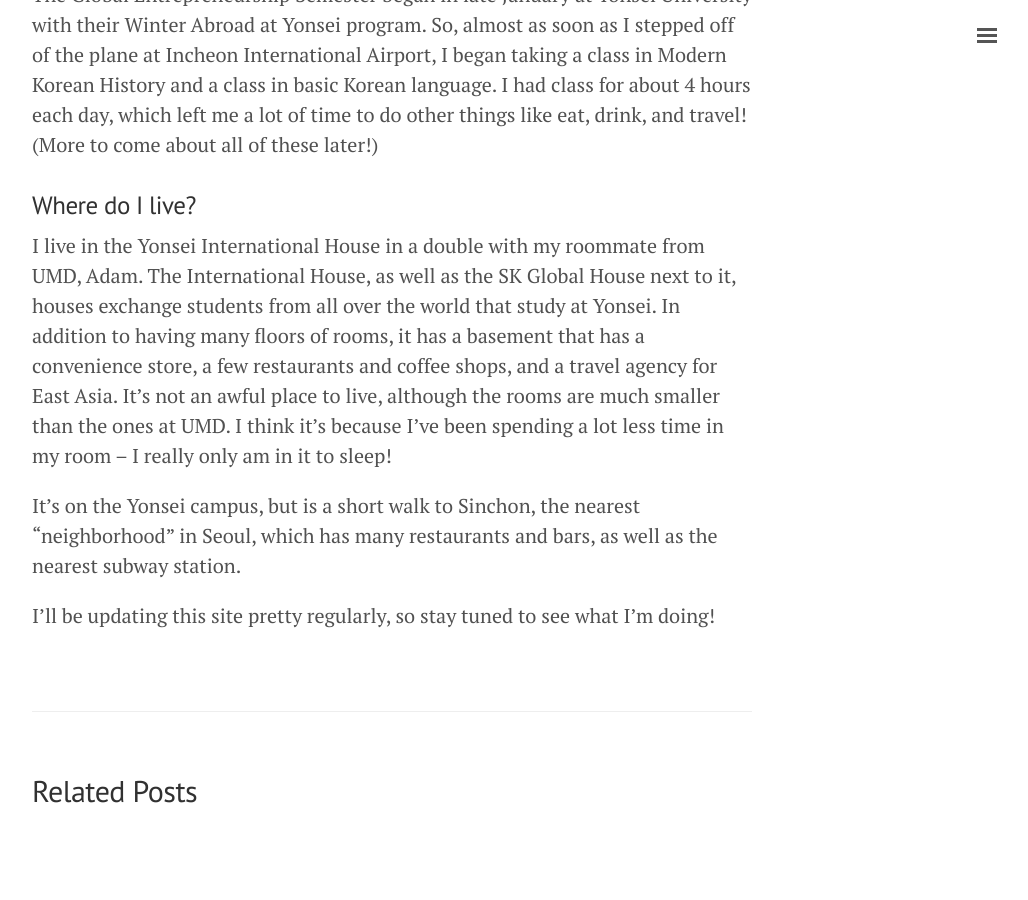
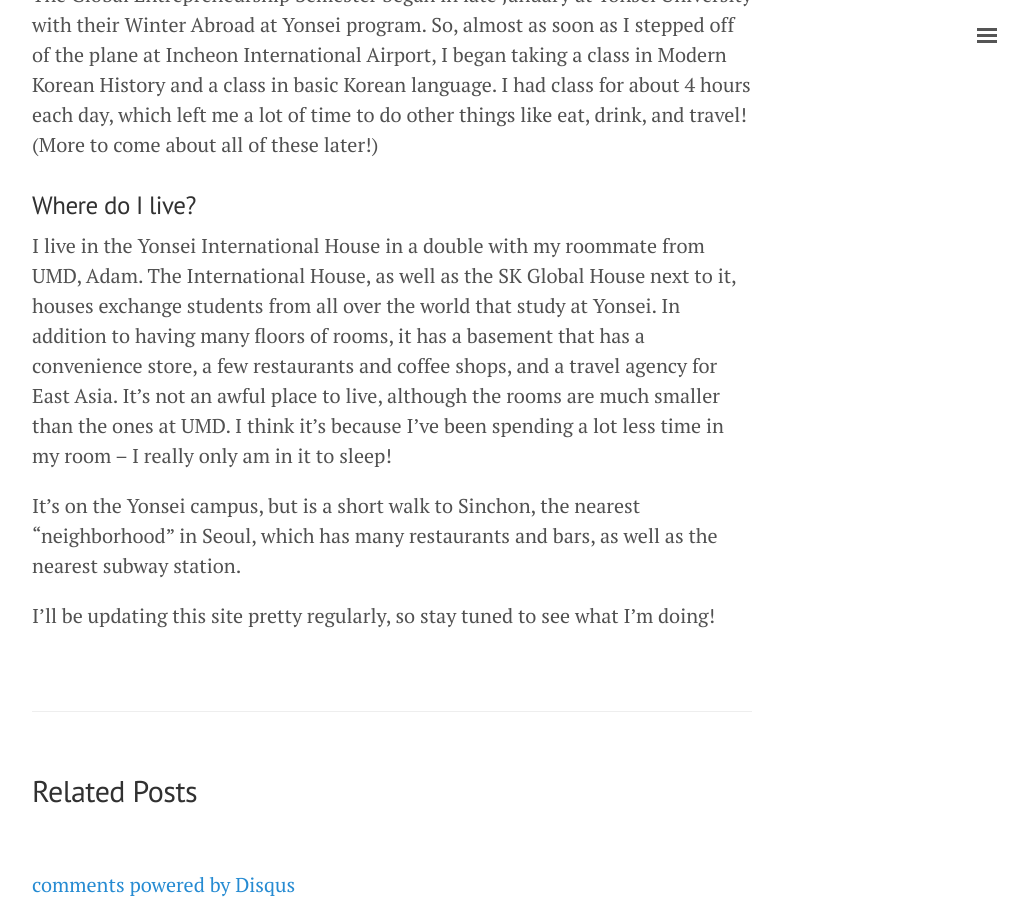
Before and after one commit to sw3dish/studying_seoul_jekyll, a Jekyll site: the page built from _posts/2016-02-27-a-brief-introduction.md, in a window 1280 px wide and 900 px high, scrolled down 1035 px. Shown: the whole window, without its empty margins (248-1276 px from the left). Built offline with Jekyll 4.4.1, drawn with Linux system fonts in a browser that asks for light colours; comment, search, counter and statistics services are not loaded; before the commit the page ends 1905 px from its top, so only the background shows below that.

Commit message:
add comments to posts

```diff
--- a/_layouts/default.html
+++ b/_layouts/default.html
@@ -21,7 +21,7 @@
 
       <div class="container content">
         {{ content }}
-        {% include comments.html %}
+        {% include disqus_comments.html %}
       </div>
     </div>
 
```
